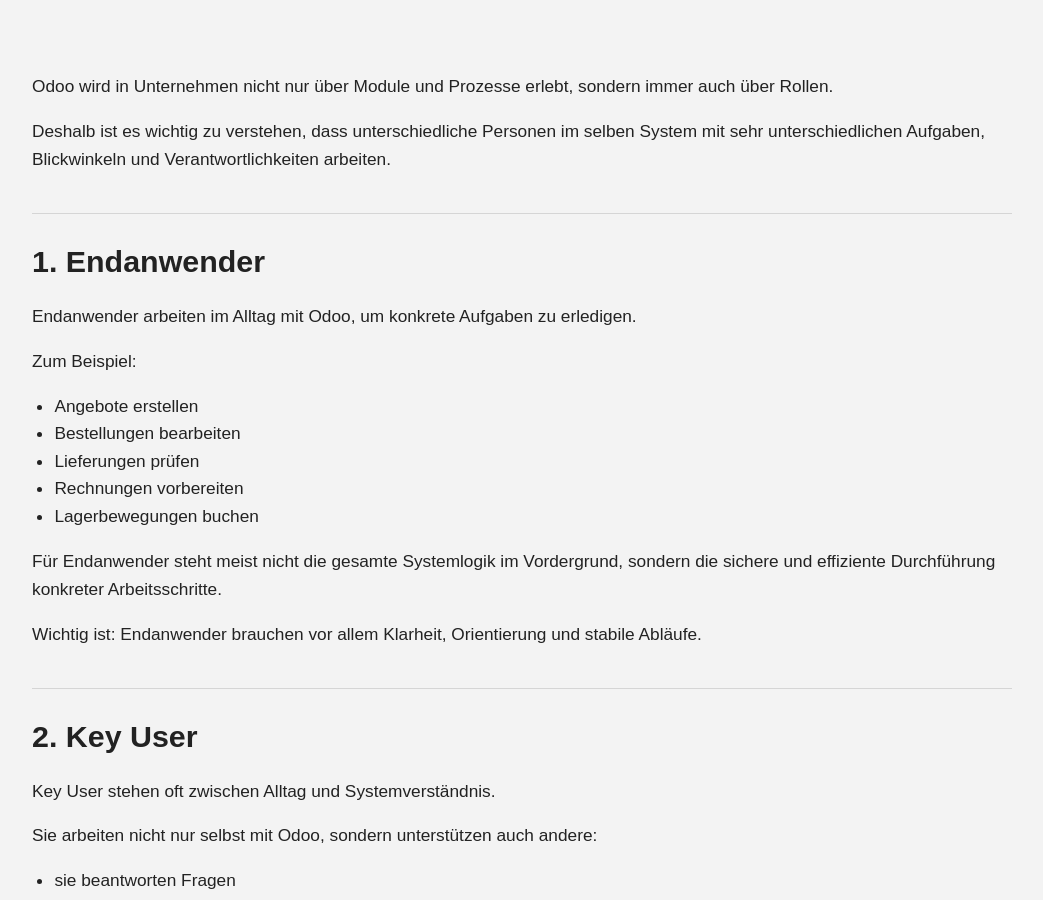
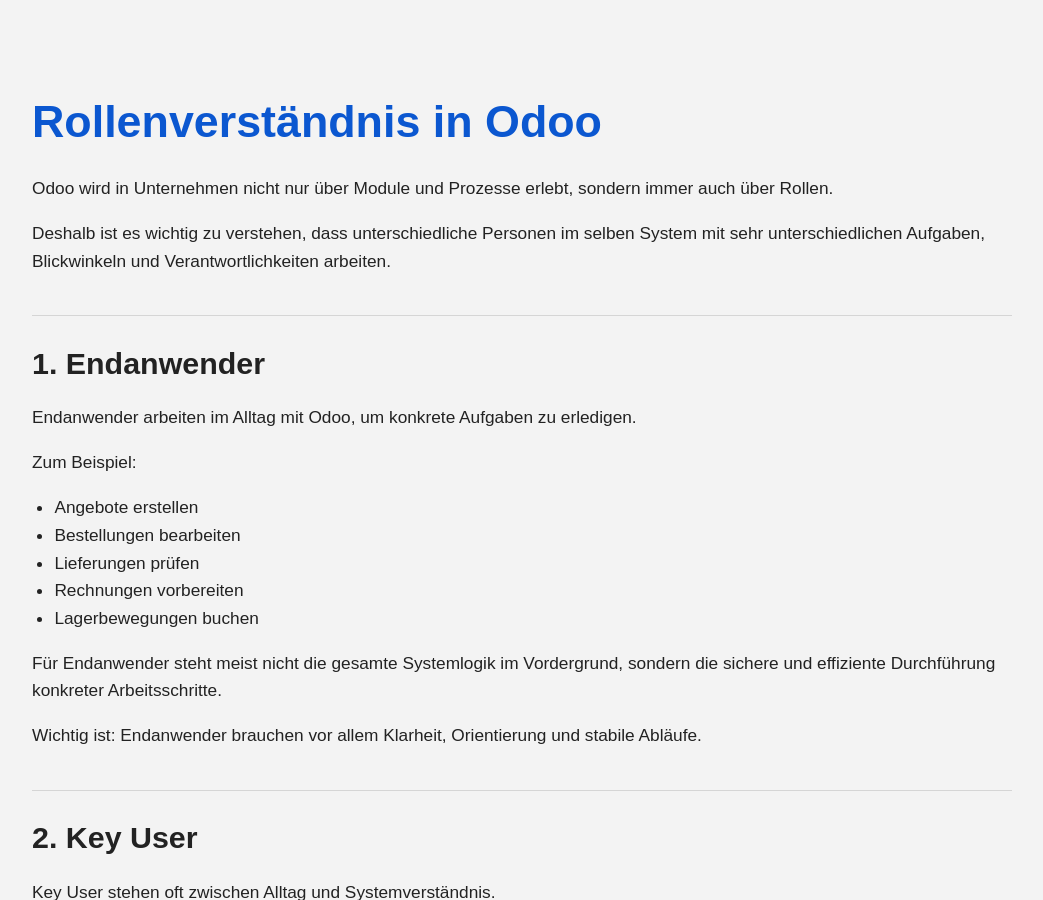
Before and after one commit to Tina10177/odoo-wissensuniversum, a Jekyll site: the page built from rollenverstaendnis-in-odoo.md, in a window 1280 px wide and 900 px high. Shown: the whole window, without its empty margins (118-1161 px from the left). Built offline with Jekyll 4.4.1, drawn with Linux system fonts in a browser that asks for light colours.

Commit message:
Add header to 'Rollenverständnis in Odoo' document
Added a header to the document for better structure.

```diff
--- a/rollenverstaendnis-in-odoo.md
+++ b/rollenverstaendnis-in-odoo.md
@@ -2,7 +2,7 @@
 layout: default
 title: Rollenverständnis in Odoo
 ---
-
+# Rollenverständnis in Odoo
 Odoo wird in Unternehmen nicht nur über Module und Prozesse erlebt, sondern immer auch über Rollen.
 
 Deshalb ist es wichtig zu verstehen, dass unterschiedliche Personen im selben System mit sehr unterschiedlichen Aufgaben, Blickwinkeln und Verantwortlichkeiten arbeiten.
```
